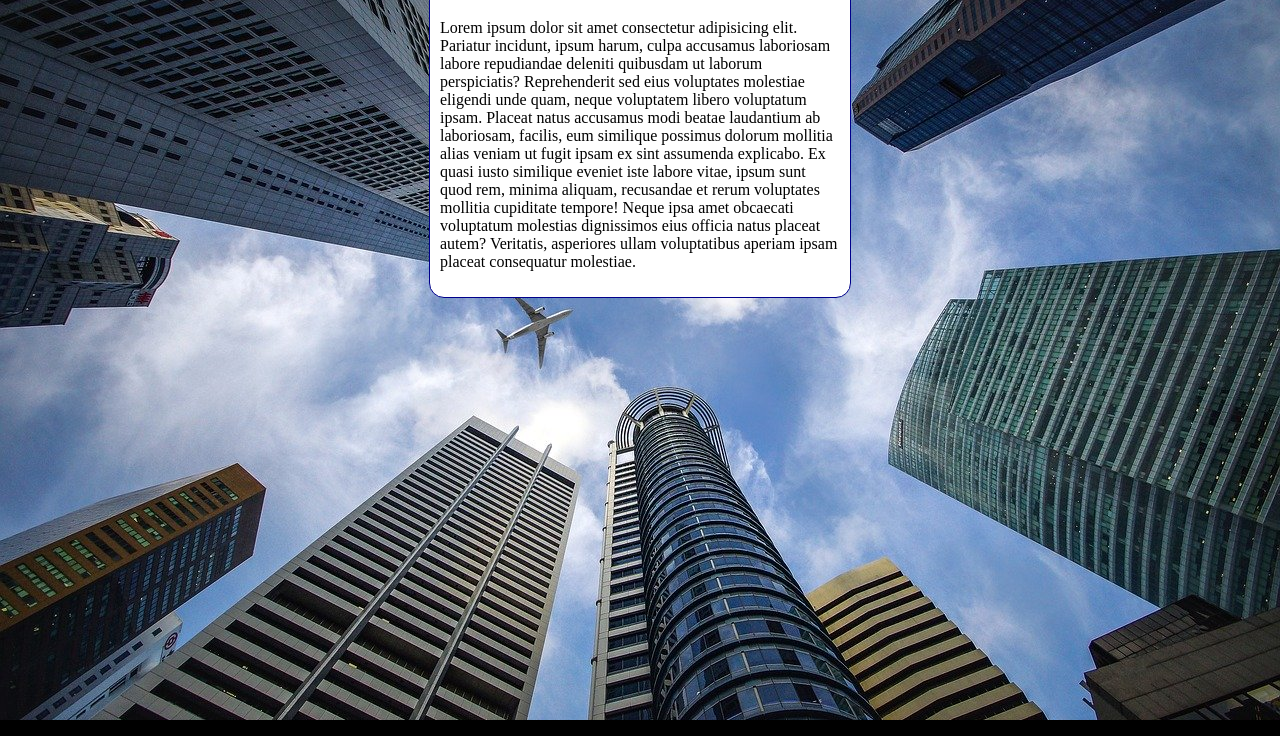
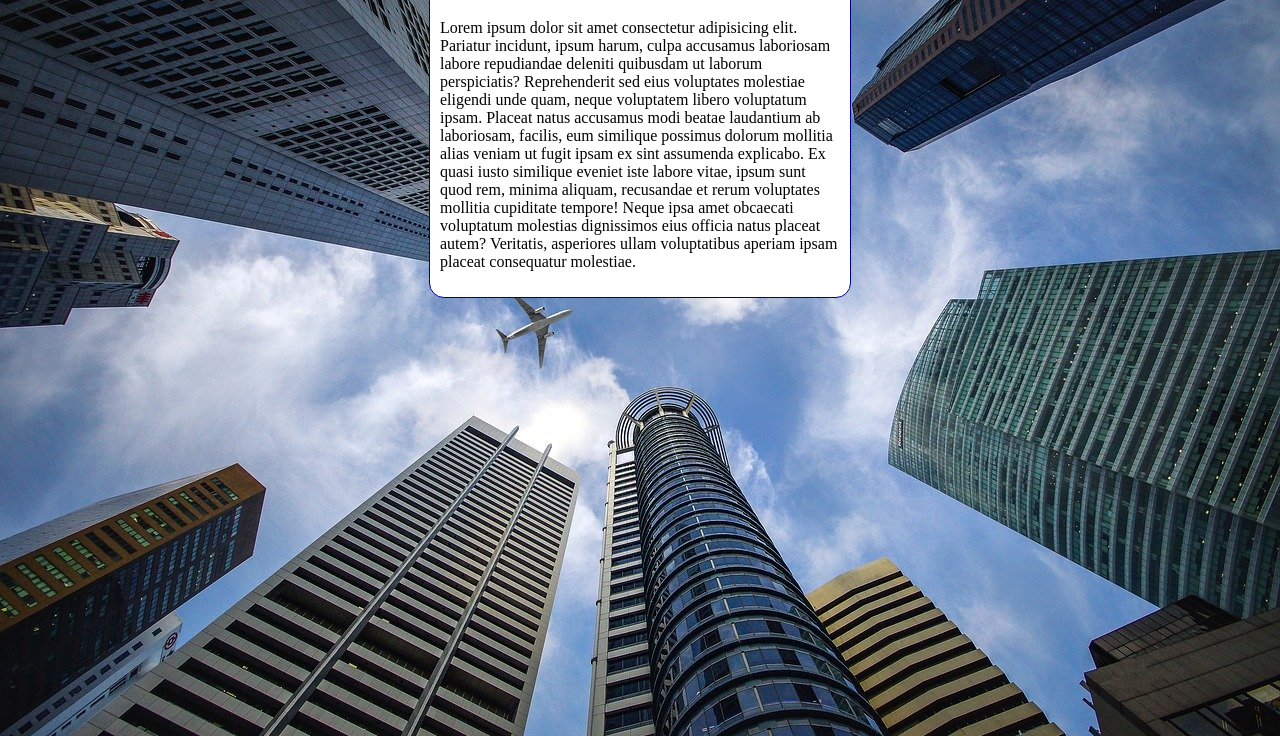
Before and after one commit to raphael-soaress/html-css, a plain HTML site: page exercicios/ex22/fundo06.html in a window 1280 px wide. Shown: the part 80-816 px from the top of the page. Drawn offline with Linux system fonts and the light colour scheme.

Commit message:
altura do ex22

```diff
--- a/exercicios/ex22/fundo06.html
+++ b/exercicios/ex22/fundo06.html
@@ -8,7 +8,7 @@
     <style>
 
         body {
-            height: ;
+            height: 100vh;
             background-color: black;
             background-image: url(imagens/wallpaper002.jpg);
             background-position: center top;
```
